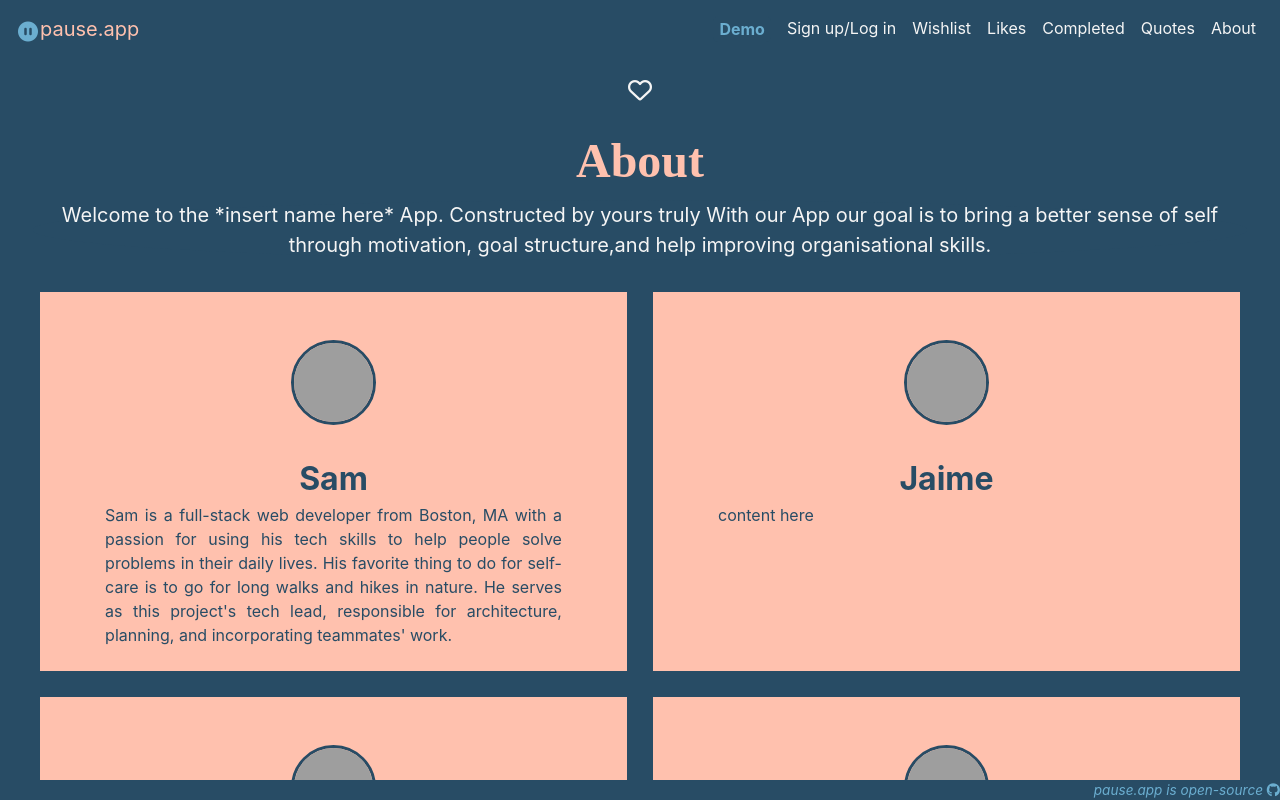
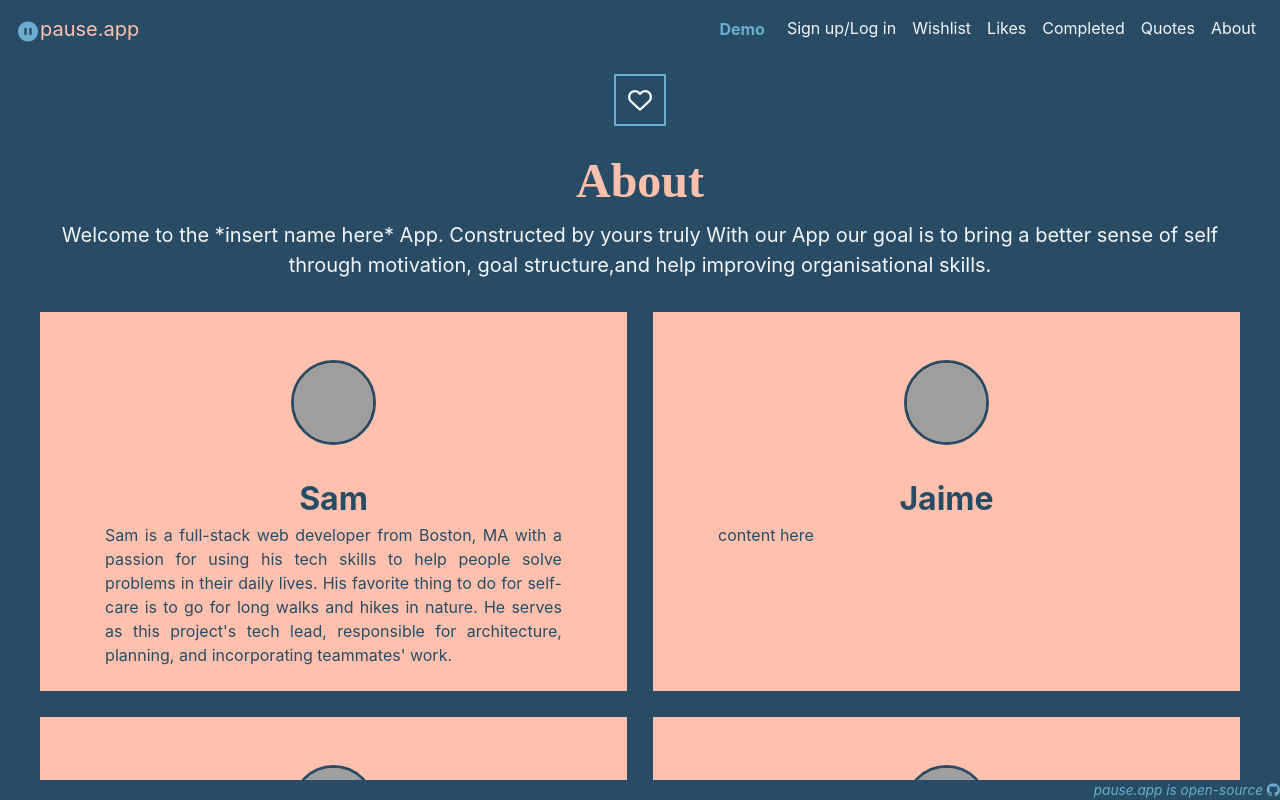
Before and after one commit to samuel-casey/p3-frontend, a React (Create React App) app: page /about in a window 1280 px wide. Shown: the top 800 px of the page. Built offline with nearby package versions, Linux system fonts and the light colour scheme; no server answers; grey boxes are pictures that could not be loaded; a web font is replaced by a local one.

Commit message:
added border to Quote and removed border from FavQuotes

```diff
--- a/src/Components/FavQuotes/FavQuotes.scss
+++ b/src/Components/FavQuotes/FavQuotes.scss
@@ -5,7 +5,3 @@
 		color: $sca-pink !important;
 		text-align: center;
 }
-
-.fav-quotes-container {
-	border: 2px solid $sca-light-blue;
-}
--- a/src/Components/Quote/Quote.scss
+++ b/src/Components/Quote/Quote.scss
@@ -7,6 +7,8 @@
     align-self: center;
     margin: 1rem;
     font-size: 1.5rem;
+    border: 2px solid $sca-light-blue;
+    padding: 0.5rem;
 
     i.far.far-heart {
         font-size: 1rem;
```
